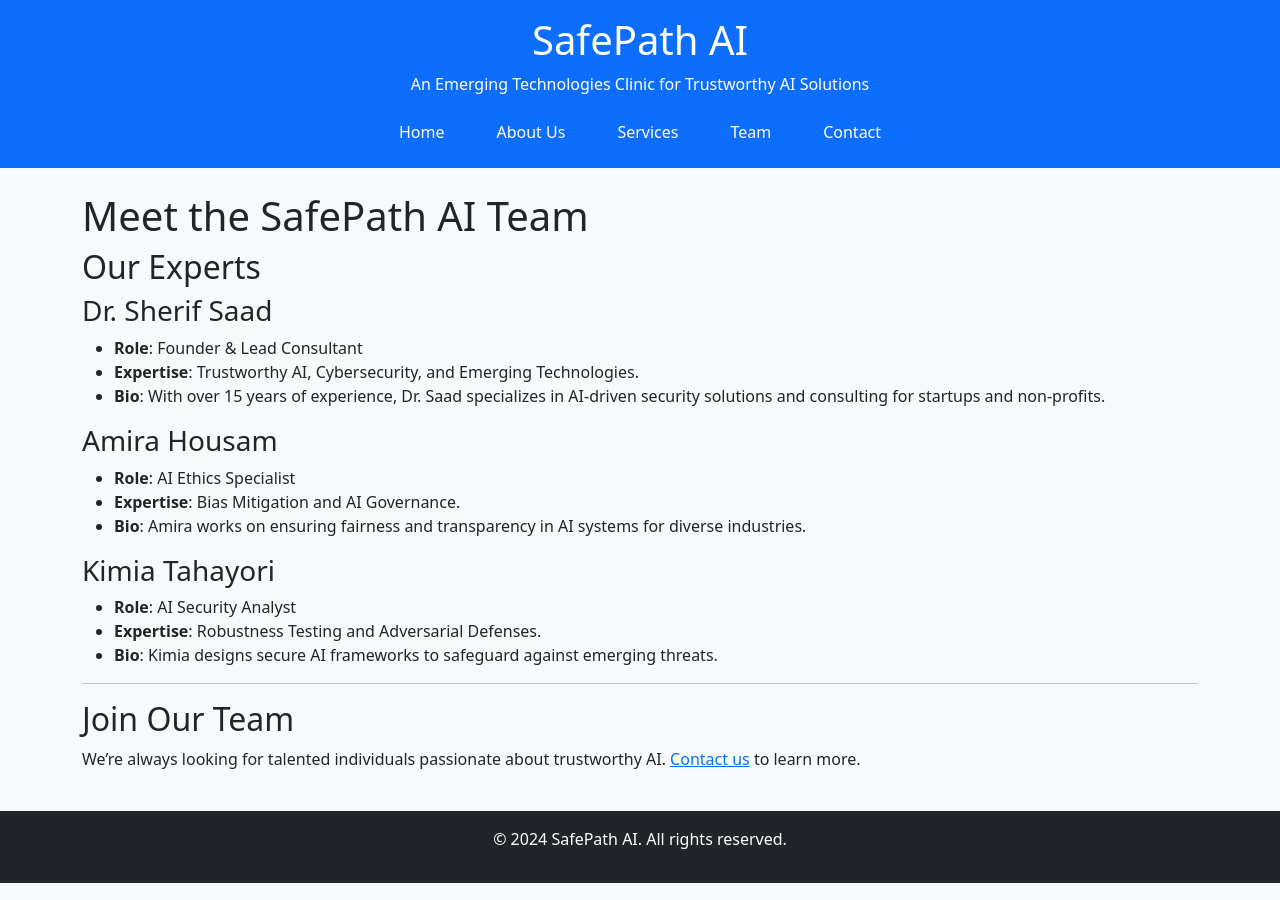
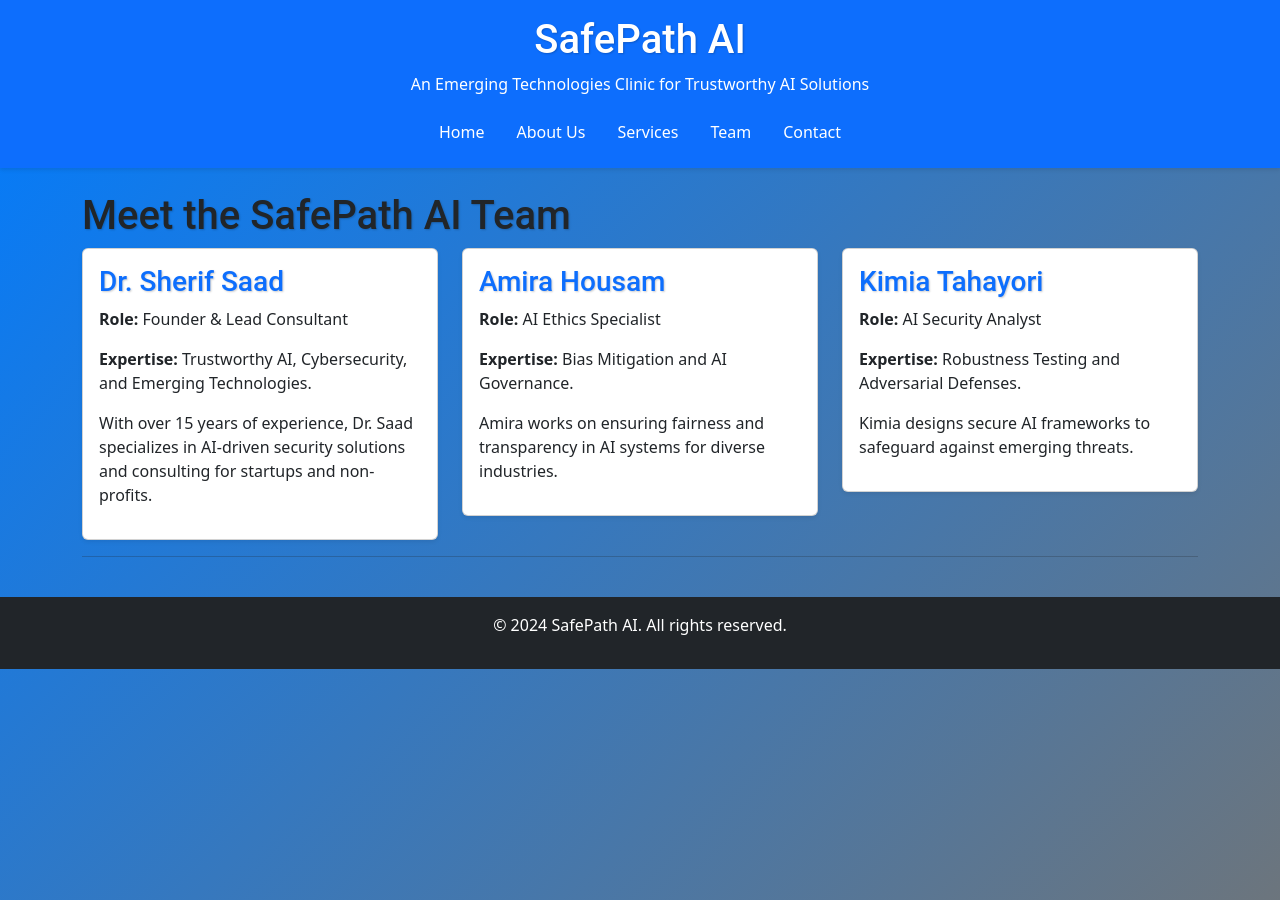
Before and after one commit to ebinsaad/SafePath-AI, a Jekyll site: the page built from team.md, in a window 1280 px wide. Built offline with Jekyll 4.4.1, drawn with Linux system fonts in a browser that asks for light colours.

Commit message:
uodate site styles and contact form

```diff
--- a/_layouts/default.html
+++ b/_layouts/default.html
@@ -6,7 +6,8 @@
     <title>{{ page.title }} - {{ site.title }}</title>
     <link rel="stylesheet" href="/css/style.css">
     <link href="https://cdn.jsdelivr.net/npm/bootstrap@5.3.0-alpha3/dist/css/bootstrap.min.css" rel="stylesheet">
-
+    <link rel="stylesheet" href="https://cdnjs.cloudflare.com/ajax/libs/animate.css/4.1.1/animate.min.css" />
+    <link rel="icon" href="/favicon.ico" type="image/x-icon">
 </head>
 <body class="bg-light">
     <header class="bg-primary text-white text-center py-3">
@@ -27,5 +28,4 @@
         <p>&copy; 2024 SafePath AI. All rights reserved.</p>
     </footer>
 </body>
-
 </html>
--- a/css/style.css
+++ b/css/style.css
@@ -4,24 +4,27 @@ body {
     padding: 0;
     line-height: 1.6;
     color: #333;
-    background: #f4f4f4;
+    background: linear-gradient(135deg, #007BFF, #6C757D);
+    background-attachment: fixed;
 }
 
 header {
-    background: #007BFF;
-    color: #fff;
-    padding: 10px 20px;
-    text-align: center;
+    box-shadow: 0 2px 4px rgba(0, 0, 0, 0.1);
 }
 
-nav a {
+h1, h2, h3 {
+    font-family: 'Roboto', sans-serif;
     color: #fff;
-    text-decoration: none;
-    margin: 0 10px;
+    text-shadow: 1px 1px 2px rgba(0, 0, 0, 0.2);
 }
 
-main {
-    padding: 20px;
+.card {
+    transition: transform 0.3s, box-shadow 0.3s;
+}
+
+.card:hover {
+    transform: translateY(-5px);
+    box-shadow: 0 4px 20px rgba(0, 0, 0, 0.2);
 }
 
 .team-member {
--- a/team.md
+++ b/team.md
@@ -5,24 +5,37 @@ title: Meet the Team
 
 # Meet the SafePath AI Team
 
-## Our Experts
-
-### Dr. Sherif Saad
-- **Role**: Founder & Lead Consultant
-- **Expertise**: Trustworthy AI, Cybersecurity, and Emerging Technologies.
-- **Bio**: With over 15 years of experience, Dr. Saad specializes in AI-driven security solutions and consulting for startups and non-profits.
-
-### Amira Housam
-- **Role**: AI Ethics Specialist
-- **Expertise**: Bias Mitigation and AI Governance.
-- **Bio**: Amira works on ensuring fairness and transparency in AI systems for diverse industries.
-
-### Kimia Tahayori
-- **Role**: AI Security Analyst
-- **Expertise**: Robustness Testing and Adversarial Defenses.
-- **Bio**: Kimia designs secure AI frameworks to safeguard against emerging threats.
+<div class="row">
+    <div class="col-md-4">
+        <div class="card shadow-sm animate__animated animate__fadeInUp">
+            <div class="card-body">
+                <h3 class="card-title text-primary">Dr. Sherif Saad</h3>
+                <p><strong>Role:</strong> Founder & Lead Consultant</p>
+                <p><strong>Expertise:</strong> Trustworthy AI, Cybersecurity, and Emerging Technologies.</p>
+                <p>With over 15 years of experience, Dr. Saad specializes in AI-driven security solutions and consulting for startups and non-profits.</p>
+            </div>
+        </div>
+    </div>
+    <div class="col-md-4">
+        <div class="card shadow-sm animate__animated animate__fadeInUp">
+            <div class="card-body">
+                <h3 class="card-title text-primary">Amira Housam</h3>
+                <p><strong>Role:</strong> AI Ethics Specialist</p>
+                <p><strong>Expertise:</strong> Bias Mitigation and AI Governance.</p>
+                <p>Amira works on ensuring fairness and transparency in AI systems for diverse industries.</p>
+            </div>
+        </div>
+    </div>
+    <div class="col-md-4">
+        <div class="card shadow-sm animate__animated animate__fadeInUp">
+            <div class="card-body">
+                <h3 class="card-title text-primary">Kimia Tahayori</h3>
+                <p><strong>Role:</strong> AI Security Analyst</p>
+                <p><strong>Expertise:</strong> Robustness Testing and Adversarial Defenses.</p>
+                <p>Kimia designs secure AI frameworks to safeguard against emerging threats.</p>
+            </div>
+        </div>
+    </div>
+</div>
 
 ---
-
-## Join Our Team
-We’re always looking for talented individuals passionate about trustworthy AI. [Contact us](contact.md) to learn more.
```
Also changed, not shown: contact.md (+15 -2 lines).
